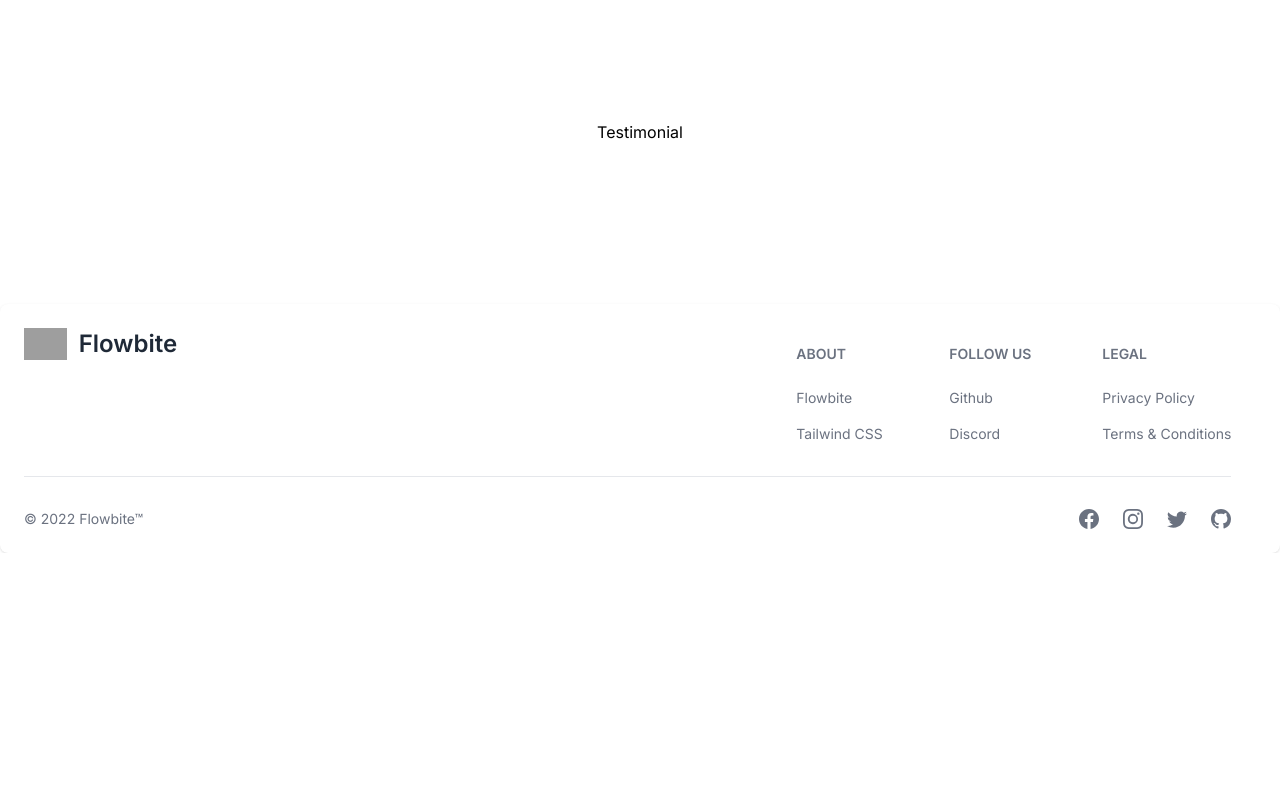
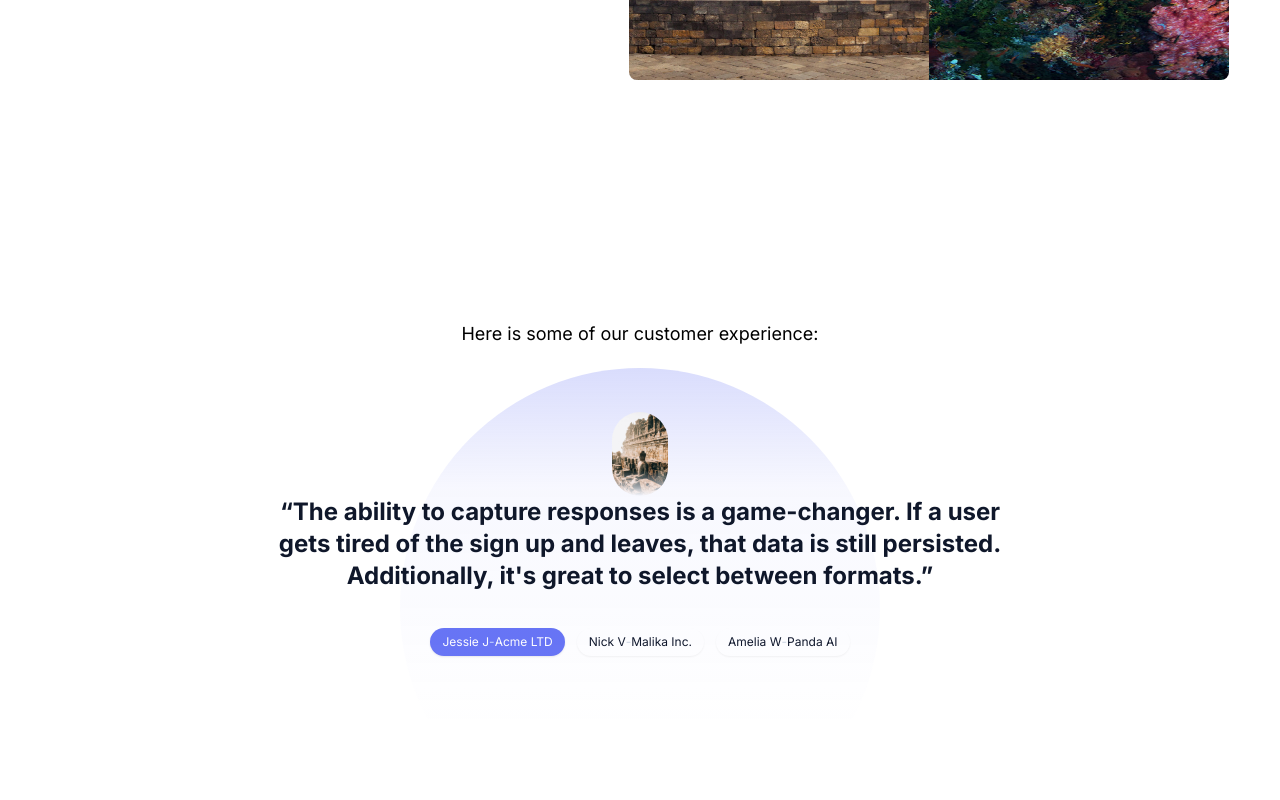
Before and after one commit to KsatriaXDev/GlobeTix, a Next.js app: page / in a window 1280 px wide. Shown: the part 860-1660 px from the top of the page. Before the commit the page ends 1413 px from the top, so only its background shows below. Built offline with nearby package versions, Linux system fonts and the light colour scheme; no server answers; grey boxes are pictures that could not be loaded.

Commit message:
Testimonial

```diff
--- a/package.json
+++ b/package.json
@@ -10,6 +10,7 @@
   },
   "dependencies": {
     "@clerk/nextjs": "^4.23.5",
+    "@headlessui/react": "^1.7.17",
     "@types/node": "20.5.9",
     "@types/react": "18.2.21",
     "@types/react-dom": "18.2.7",
--- a/src/app/(homepage)/page.tsx
+++ b/src/app/(homepage)/page.tsx
@@ -1,13 +1,40 @@
 "use client"
 import FooterWithSocialMediaIcons from "@/components/Homepage/Fragments/Footer";
 import Hero from "@/components/Homepage/Fragments/Hero";
-import Testimonial from "@/components/Homepage/Fragments/Testimonial";
+import FancyTestimonialsSlider from "@/components/Homepage/Elements/Testimonial";
+import img1 from "../../../public/images/Borobudur1.jpeg"
+import img2 from "../../../public/images/Borobudur2.jpeg"
+import img3 from "../../../public/images/Borobudur3.jpg"
 
 export default function Home() {
+  const testimonials = [
+    {
+      img: img1,
+      quote: "The ability to capture responses is a game-changer. If a user gets tired of the sign up and leaves, that data is still persisted. Additionally, it's great to select between formats.",
+      name: 'Jessie J',
+      role: 'Acme LTD'
+    },
+    {
+      img: img2,
+      quote: "Having the power to capture user feedback is revolutionary. Even if a participant abandons the sign-up process midway, their valuable input remains intact.",
+      name: 'Nick V',
+      role: 'Malika Inc.'
+    },
+    {
+      img: img3,
+      quote: "The functionality to capture responses is a true game-changer. Even if a user becomes fatigued during sign-up and abandons the process, their information remains stored.",
+      name: 'Amelia W',
+      role: 'Panda AI'
+    }
+  ]
+
   return (
-    <div className="flex flex-col justify-between items-center gap-40 w-screen min-h-screen overflow-x-hidden">
+    <div className="flex flex-col justify-between items-center gap-60 w-screen min-h-screen overflow-x-hidden">
       <Hero />
-      <Testimonial />
+      <div className="flex flex-col justify-center items-center gap-5 text-lg ">
+        <p>Here is some of our customer experience:</p>
+        <FancyTestimonialsSlider testimonials={testimonials} />
+      </div>
       <FooterWithSocialMediaIcons />
     </div>
   )
--- /dev/null
+++ b/src/components/Homepage/Elements/Testimonial.tsx
@@ -0,0 +1,98 @@
+'use client'
+
+  import { useState, useRef, useEffect } from 'react'
+  import Image, { StaticImageData } from 'next/image'
+  import { Transition } from '@headlessui/react'
+
+  interface Testimonial {
+    img: StaticImageData
+    quote: string
+    name: string
+    role: string
+  }
+
+  export default function FancyTestimonialsSlider({ testimonials }: { testimonials: Testimonial[] }) {
+    const testimonialsRef = useRef<HTMLDivElement>(null)
+    const [active, setActive] = useState<number>(0)
+    const [autorotate, setAutorotate] = useState<boolean>(true)
+    const autorotateTiming: number = 7000
+
+    useEffect(() => {
+      if (!autorotate) return
+      const interval = setInterval(() => {
+        setActive(active + 1 === testimonials.length ? 0 : active => active + 1)
+      }, autorotateTiming)
+      return () => clearInterval(interval)
+    }, [active, autorotate])
+
+    const heightFix = () => {
+      if (testimonialsRef.current && testimonialsRef.current.parentElement) testimonialsRef.current.parentElement.style.height = `${testimonialsRef.current.clientHeight}px`
+    }
+
+    useEffect(() => {
+      heightFix()
+    }, [])
+
+    return (
+      <div className="w-full max-w-3xl mx-auto text-center">
+        <div className="relative h-32">
+          <div className="absolute top-0 left-1/2 -translate-x-1/2 w-[480px] h-[480px] pointer-events-none before:absolute before:inset-0 before:bg-gradient-to-b before:from-indigo-500/25 before:via-indigo-500/5 before:via-25% before:to-indigo-500/0 before:to-75% before:rounded-full before:-z-10">
+            <div className="h-32 [mask-image:_linear-gradient(0deg,transparent,theme(colors.white)_20%,theme(colors.white))]">
+              {testimonials.map((testimonial, index) => (
+                <Transition
+                  key={index}
+                  show={active === index}
+                  className="absolute inset-0 h-full -z-10"
+                  enter="transition ease-[cubic-bezier(0.68,-0.3,0.32,1)] duration-700 order-first"
+                  enterFrom="opacity-0 -rotate-[60deg]"
+                  enterTo="opacity-100 rotate-0"
+                  leave="transition ease-[cubic-bezier(0.68,-0.3,0.32,1)] duration-700"
+                  leaveFrom="opacity-100 rotate-0"
+                  leaveTo="opacity-0 rotate-[60deg]"
+                >
+                  <Image className="relative top-11 left-1/2 -translate-x-1/2 rounded-full" src={testimonial.img} width={56} height={56} alt={testimonial.name} />
+                </Transition>
+              ))}
+
+            </div>
+          </div>
+        </div>
+        {/* Text */}
+        <div className="mb-9 transition-all duration-150 delay-300 ease-in-out">
+          <div className="relative flex flex-col" ref={testimonialsRef}>
+
+            {testimonials.map((testimonial, index) => (
+              <Transition
+                key={index}
+                show={active === index}
+                enter="transition ease-in-out duration-500 delay-200 order-first"
+                enterFrom="opacity-0 -translate-x-4"
+                enterTo="opacity-100 translate-x-0"
+                leave="transition ease-out duration-300 delay-300 absolute"
+                leaveFrom="opacity-100 translate-x-0"
+                leaveTo="opacity-0 translate-x-4"
+                beforeEnter={() => heightFix()}
+              >
+                <div className="text-2xl font-bold text-slate-900 before:content-['\201C'] after:content-['\201D']">{testimonial.quote}</div>
+              </Transition>
+            ))}
+
+          </div>
+        </div>
+        {/* Buttons */}
+        <div className="flex flex-wrap justify-center -m-1.5">
+
+          {testimonials.map((testimonial, index) => (
+            <button
+              key={index}
+              className={`inline-flex justify-center whitespace-nowrap rounded-full px-3 py-1.5 m-1.5 text-xs shadow-sm focus-visible:outline-none focus-visible:ring focus-visible:ring-indigo-300 dark:focus-visible:ring-slate-600 transition-colors duration-150 ${active === index ? 'bg-indigo-500 text-white shadow-indigo-950/10' : 'bg-white hover:bg-indigo-100 text-slate-900'}`}
+              onClick={() => { setActive(index); setAutorotate(false); }}
+            >
+              <span>{testimonial.name}</span> <span className={`${active === index ? 'text-indigo-200' : 'text-slate-300'}`}>-</span> <span>{testimonial.role}</span>
+            </button>
+          ))}
+
+        </div>
+      </div>
+    )
+  }
--- a/src/components/Homepage/Fragments/Hero.tsx
+++ b/src/components/Homepage/Fragments/Hero.tsx
@@ -9,8 +9,8 @@
 
 const Hero = (props: Props) => {
   return (
-    <div className='container flex flex-col lg:flex-row justify-between px-20 mt-10'>
-        <div className='flex flex-col justify-center h-full items-center gap-10 mt-40'>
+    <div className='container flex flex-col lg:flex-row justify-center gap-20 mt-40'>
+        <div className='flex flex-col justify-center h-full items-center gap-5 mt-40'>
             <HomeText />
             <Dropdown />
         </div>
--- a/src/components/Homepage/Fragments/Testimonial.tsx
+++ /dev/null
@@ -1,11 +0,0 @@
-import React from 'react'
-
-type Props = {}
-
-const Testimonial = (props: Props) => {
-  return (
-    <div>Testimonial</div>
-  )
-}
-
-export default Testimonial
```
Also changed, not shown: 1 other file (tests, documents, lock files or other folders).
